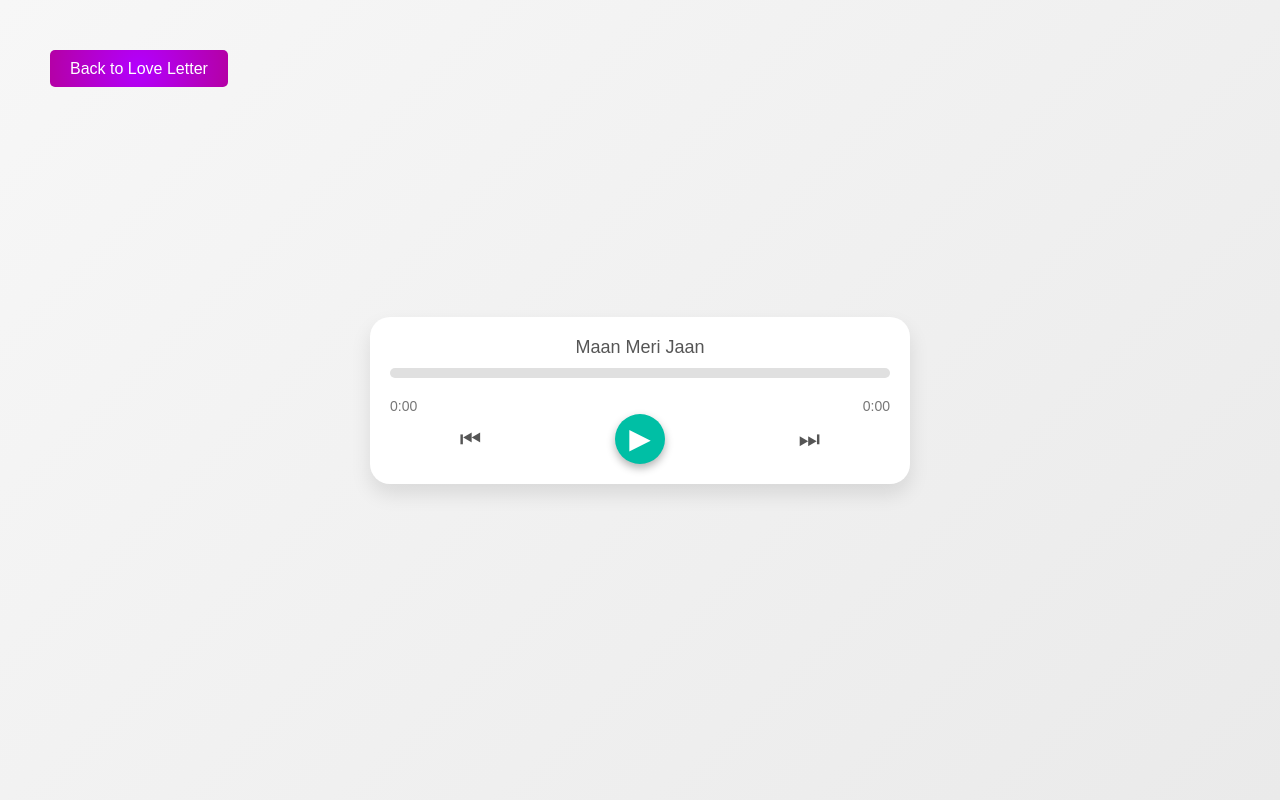
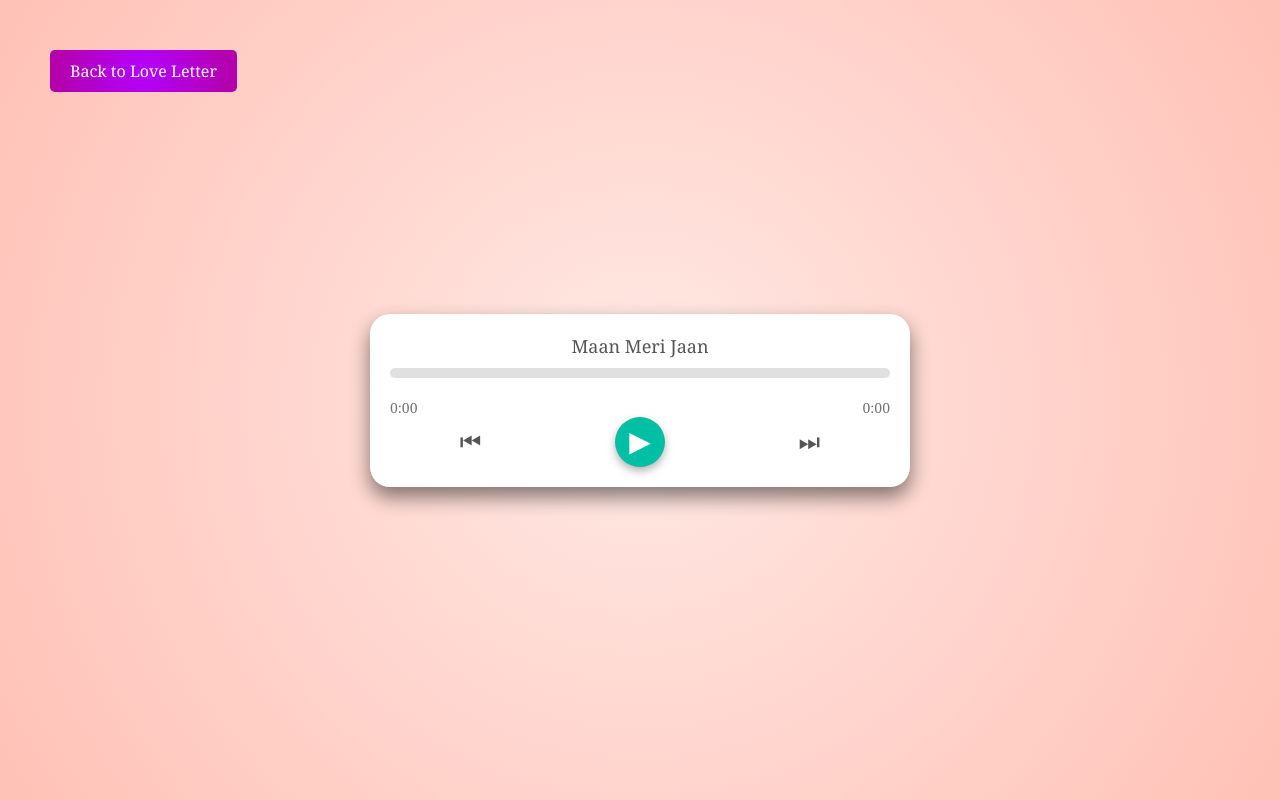
Before and after one commit to m-panda-f/IDEA, a plain HTML site: page music.html in a window 1280 px wide. Drawn offline with Linux system fonts and the light colour scheme.

Commit message:
Update music.html

```diff
--- a/music.html
+++ b/music.html
@@ -6,18 +6,7 @@
     <title>My Songs for You</title>
     <link rel="stylesheet" href="style.css">
     <style>
-        body {
-            margin: 0;
-            padding: 0;
-            font-family: 'Arial', sans-serif;
-            background: linear-gradient(135deg, #f7f7f7, #eaeaea);
-            color: #333;
-            display: flex;
-            justify-content: center;
-            align-items: center;
-            height: 100vh;
-            overflow: auto;
-        }
+
 
         nav {
 
@@ -42,7 +31,7 @@
             padding: 20px;
             border-radius: 20px;
             background: #fff;
-            box-shadow: 0 10px 20px rgba(0, 0, 0, 0.1);
+            box-shadow: 0 10px 20px rgba(0, 0, 0, 0.492);
             text-align: center;
         }
 
```
